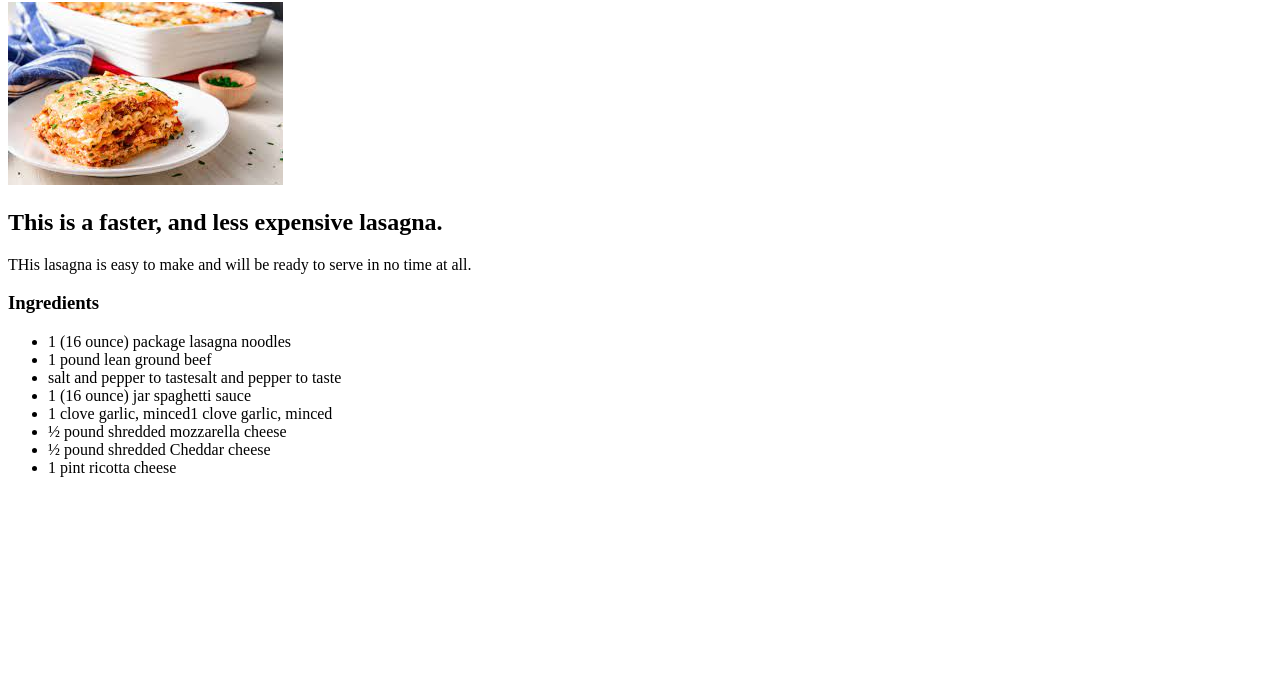
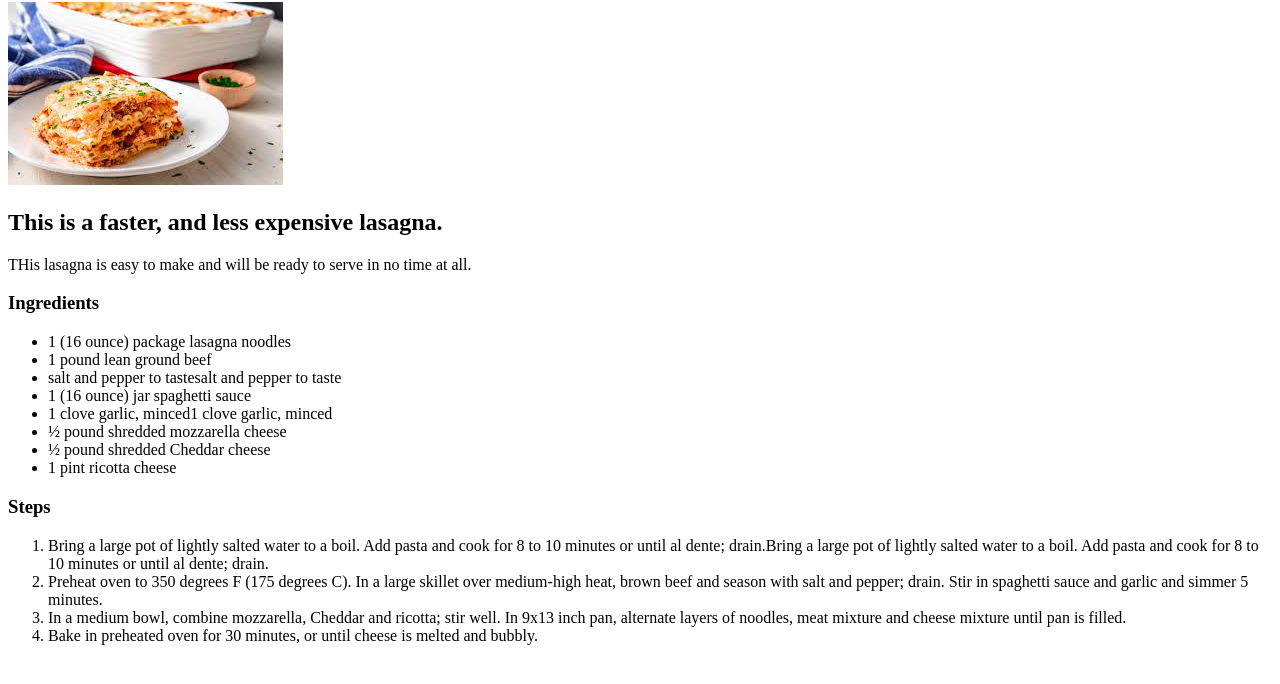
Before and after one commit to code4/recipes, a plain HTML site: page recipes/lasagna.html in a window 1280 px wide. Shown: the part 78-762 px from the top of the page. Drawn offline with Linux system fonts and the light colour scheme.

Commit message:
Add steps to lasagna.html

```diff
--- a/recipes/lasagna.html
+++ b/recipes/lasagna.html
@@ -22,5 +22,12 @@
         <li>½ pound shredded Cheddar cheese</li>
         <li>1 pint ricotta cheese</li>
     </ul>
+    <h3>Steps</h3>
+    <ol>
+        <li>Bring a large pot of lightly salted water to a boil. Add pasta and cook for 8 to 10 minutes or until al dente; drain.Bring a large pot of lightly salted water to a boil. Add pasta and cook for 8 to 10 minutes or until al dente; drain.</li>
+        <li>Preheat oven to 350 degrees F (175 degrees C). In a large skillet over medium-high heat, brown beef and season with salt and pepper; drain. Stir in spaghetti sauce and garlic and simmer 5 minutes.</li>
+        <li>In a medium bowl, combine mozzarella, Cheddar and ricotta; stir well. In 9x13 inch pan, alternate layers of noodles, meat mixture and cheese mixture until pan is filled.</li>
+        <li>Bake in preheated oven for 30 minutes, or until cheese is melted and bubbly.</li>
+    </ol>
 </body>
 </html>
```
